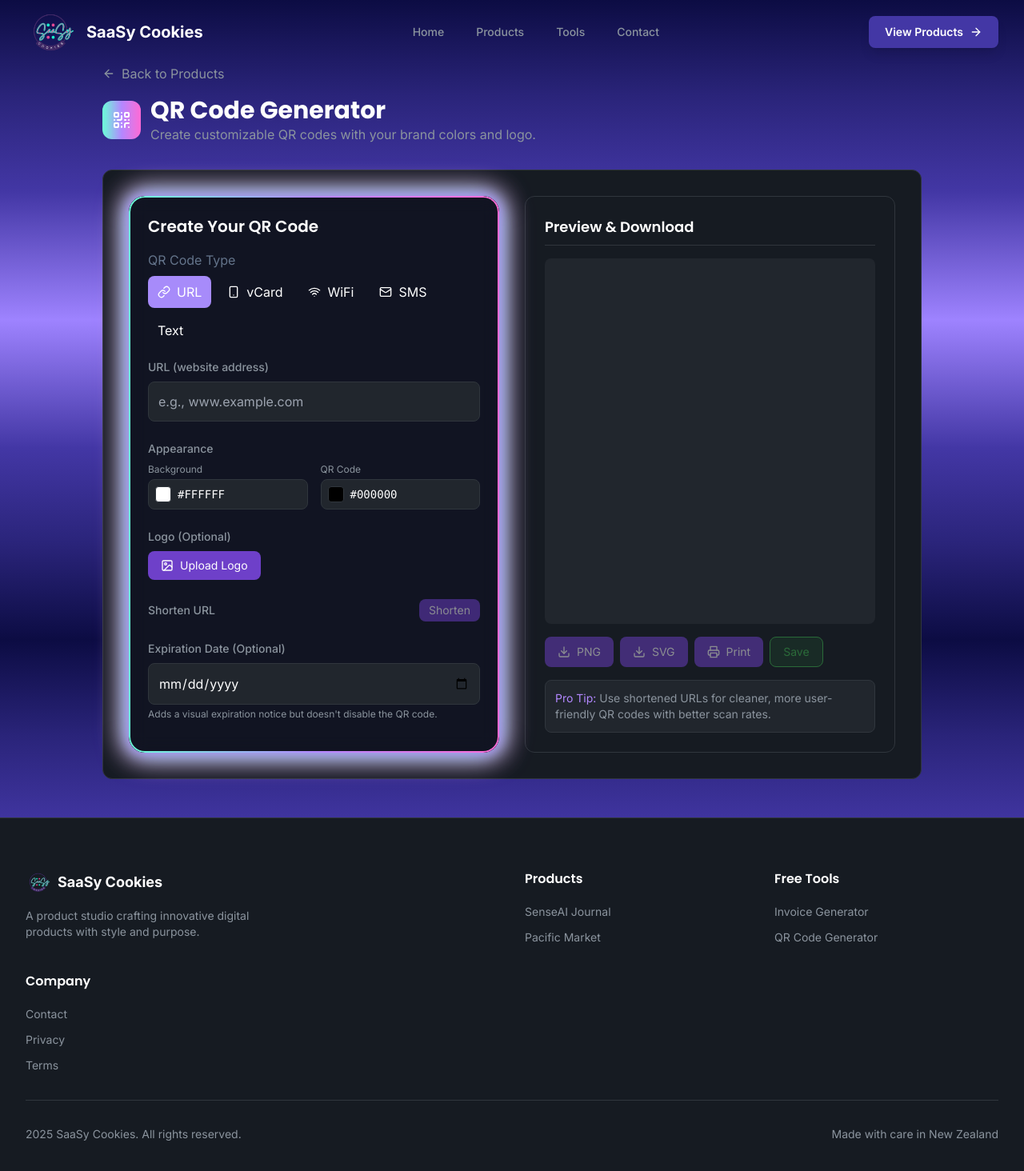
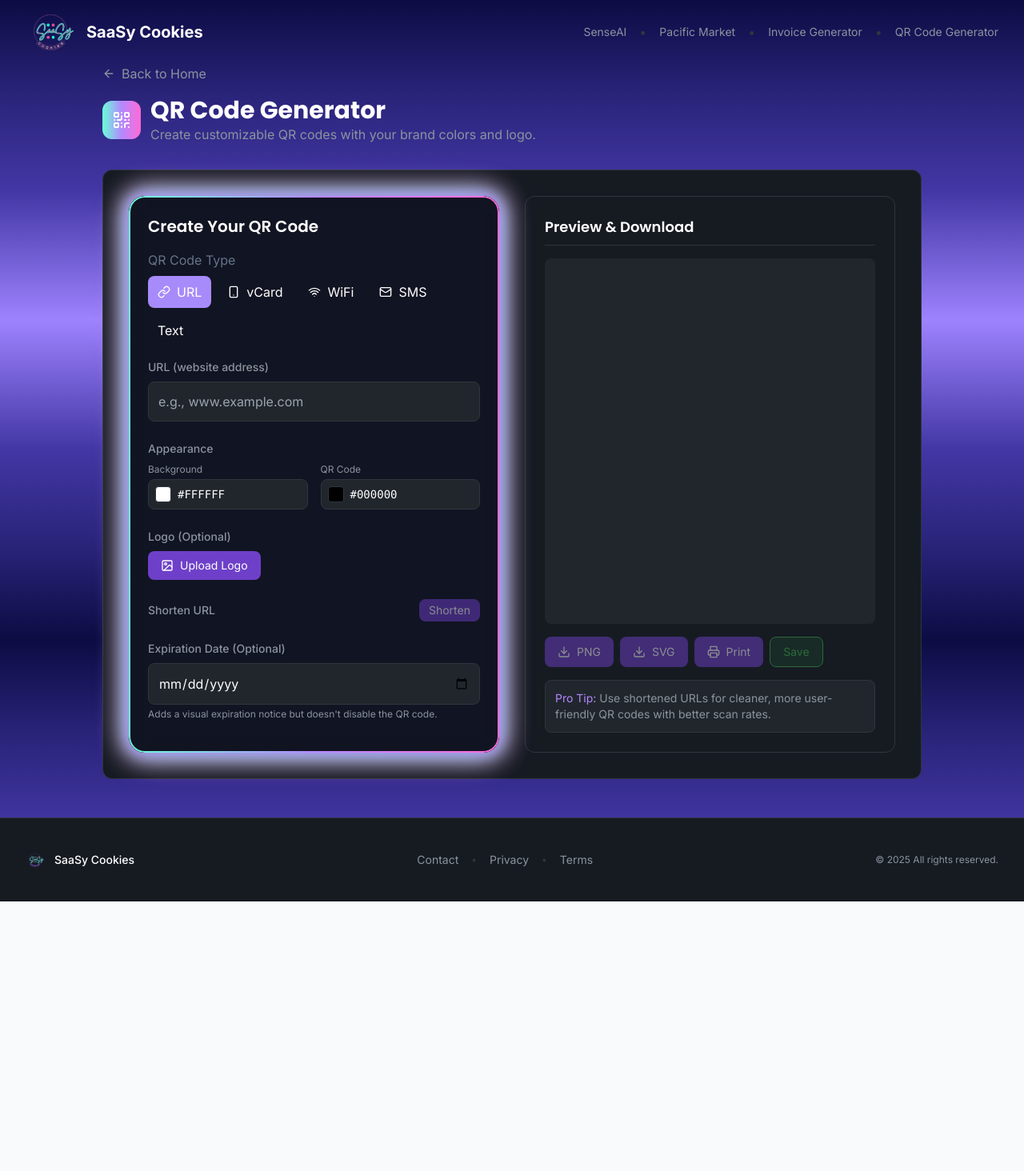
Before and after one commit to msbenioni/saasycookies, a React (Vite) app: page /tools/qr-generator in a window 1280 px wide. Shown: the top 1464 px of the page at 80% size. After the commit the page ends 1127 px from the top, so only its background shows below. Built offline with nearby package versions, Linux system fonts and the light colour scheme.

Commit message:
updated page messaging

```diff
--- a/src/App.tsx
+++ b/src/App.tsx
@@ -4,8 +4,6 @@ import { CompanyDetails, InvoiceDetails, StyleOptions } from './types';
 
 import MainLayout from './layouts/MainLayout';
 import HomePage from './pages/HomePage';
-import ProductsPage from './pages/products/ProductsPage';
-import ToolsPage from './pages/tools/ToolsPage';
 import InvoicePage from './pages/products/InvoicePage';
 import QRCodePage from './pages/products/QRCodePage';
 import TermsPage from './pages/TermsPage';
@@ -26,8 +24,6 @@ function App() {
       <Routes>
         <Route path="/" element={<MainLayout />}>
           <Route index element={<HomePage />} />
-          <Route path="products" element={<ProductsPage />} />
-          <Route path="tools" element={<ToolsPage />} />
           <Route path="tools/invoice-generator" element={<InvoicePage onGenerate={handleGenerateInvoice} />} />
           <Route path="tools/qr-generator" element={<QRCodePage />} />
           <Route path="terms" element={<TermsPage />} />
--- a/src/components/ProductPageLayout.tsx
+++ b/src/components/ProductPageLayout.tsx
@@ -17,8 +17,8 @@ export const ProductPageHeader: React.FC<ProductPageHeaderProps> = ({
   icon: Icon,
   title,
   description,
-  backLink = '/products',
-  backLabel = 'Back to Products',
+  backLink = '/',
+  backLabel = 'Back to Home',
 }) => {
   return (
     <div className="mb-8">
--- a/src/layouts/MainLayout.tsx
+++ b/src/layouts/MainLayout.tsx
@@ -1,6 +1,6 @@
 import React, { useState, useEffect } from 'react';
 import { Link, Outlet, useLocation } from 'react-router-dom';
-import { Menu, X, Wrench, Home, Mail, ArrowRight, Package } from 'lucide-react';
+import { Menu, X, Package } from 'lucide-react';
 import saasyLogo from '../assets/saasy_logo.png';
 import '../styles/colors.css';
 
@@ -69,12 +69,7 @@ const MainLayout: React.FC = () => {
     window.scrollTo({ top: 0, left: 0, behavior: 'auto' });
   }, [location.pathname]);
 
-  const navItems = [
-    { path: '/', label: 'Home', icon: Home },
-    { path: '/products', label: 'Products', icon: Package },
-    { path: '/tools', label: 'Tools', icon: Wrench },
-    { path: '/contact', label: 'Contact', icon: Mail },
-  ];
+  const navItems: any[] = [];
 
   const headerClasses = scrolled
     ? 'bg-[#161b22]/70 backdrop-blur-xl shadow-lg border-b border-[#30363d]/50'
@@ -105,10 +100,37 @@ const MainLayout: React.FC = () => {
           </nav>
 
           {/* CTA Button */}
-          <div className="hidden md:block">
-            <Link to="/products" className={`${CTA_BUTTON} px-5 py-2.5 text-sm shadow-lg`}>
-              View Products
-              <ArrowRight className="w-4 h-4" />
+          <div className="hidden md:flex items-center gap-4">
+            <a
+              href="https://senseai.co.nz"
+              target="_blank"
+              rel="noopener noreferrer"
+              className="text-sm text-[#8b949e] hover:text-[#b388ff] transition-colors"
+            >
+              SenseAI
+            </a>
+            <span className="text-[#30363d]">•</span>
+            <a
+              href="https://pacificmarket.co.nz"
+              target="_blank"
+              rel="noopener noreferrer"
+              className="text-sm text-[#8b949e] hover:text-[#10b981] transition-colors"
+            >
+              Pacific Market
+            </a>
+            <span className="text-[#30363d]">•</span>
+            <Link
+              to="/tools/invoice-generator"
+              className="text-sm text-[#8b949e] hover:text-[#A78BFA] transition-colors"
+            >
+              Invoice Generator
+            </Link>
+            <span className="text-[#30363d]">•</span>
+            <Link
+              to="/tools/qr-generator"
+              className="text-sm text-[#8b949e] hover:text-[#60A5FA] transition-colors"
+            >
+              QR Code Generator
             </Link>
           </div>
 
@@ -138,14 +160,36 @@ const MainLayout: React.FC = () => {
                 </Link>
               ))}
               <div className="pt-2 border-t border-[#30363d] mt-2">
-                <Link
-                  to="/products"
-                  onClick={() => setMobileMenuOpen(false)}
-                  className={`${CTA_BUTTON} w-full px-4 py-3 text-base`}
-                >
-                  <Package className="w-5 h-5" />
-                  View Products
-                </Link>
+                <div className="flex flex-col gap-2">
+                  <div className="flex items-center gap-2 text-xs">
+                    <span className="text-[#8b949e]">Quick links:</span>
+                    <Link
+                      to="/tools/invoice-generator"
+                      onClick={() => setMobileMenuOpen(false)}
+                      className="text-[#8b949e] hover:text-[#A78BFA] transition-colors"
+                    >
+                      Invoice Generator
+                    </Link>
+                    <span className="text-[#30363d]">•</span>
+                    <Link
+                      to="/tools/qr-generator"
+                      onClick={() => setMobileMenuOpen(false)}
+                      className="text-[#8b949e] hover:text-[#60A5FA] transition-colors"
+                    >
+                      QR Code Generator
+                    </Link>
+                  </div>
+                  <a
+                    href="https://senseai.co.nz"
+                    target="_blank"
+                    rel="noopener noreferrer"
+                    onClick={() => setMobileMenuOpen(false)}
+                    className={`${CTA_BUTTON} w-full px-4 py-3 text-base`}
+                  >
+                    <Package className="w-5 h-5" />
+                    Try SenseAI
+                  </a>
+                </div>
               </div>
             </nav>
           </div>
@@ -159,52 +203,27 @@ const MainLayout: React.FC = () => {
 
       {/* Footer */}
       <footer className="site-footer">
-        <div className="max-w-7xl mx-auto px-4 sm:px-6 lg:px-8 py-12">
-          <div className="grid grid-cols-1 md:grid-cols-4 gap-8 mb-8">
+        <div className="max-w-7xl mx-auto px-4 sm:px-6 lg:px-8 py-6">
+          <div className="flex flex-col md:flex-row justify-between items-center gap-4">
             {/* Brand */}
-            <div className="md:col-span-2">
-              <div className="flex items-center gap-2 mb-4">
-                <img src={saasyLogo} alt="SaaSy Cookies" className="h-8 w-auto" />
-                <span className="text-lg font-bold text-white">SaaSy Cookies</span>
-              </div>
-              <p className="text-sm text-[#8b949e] max-w-xs">
-                A product studio crafting innovative digital products with style and purpose.
-              </p>
+            <div className="flex items-center gap-3">
+              <img src={saasyLogo} alt="SaaSy Cookies" className="h-6 w-auto" />
+              <span className="text-sm font-medium text-white">SaaSy Cookies</span>
             </div>
 
-            {/* Products */}
-            <div>
-              <h4 className="font-semibold mb-4 text-white">Products</h4>
-              <ul className="space-y-2">
-                <li><FooterLink href="https://senseai.co.nz">SenseAI Journal</FooterLink></li>
-                <li><FooterLink href="https://pacificmarket.co.nz">Pacific Market</FooterLink></li>
-              </ul>
+            {/* Links */}
+            <div className="flex flex-wrap items-center gap-4 text-xs">
+              <FooterLink to="/contact">Contact</FooterLink>
+              <span className="text-[#30363d]">•</span>
+              <FooterLink to="/privacy">Privacy</FooterLink>
+              <span className="text-[#30363d]">•</span>
+              <FooterLink to="/terms">Terms</FooterLink>
             </div>
 
-            {/* Tools */}
-            <div>
-              <h4 className="font-semibold mb-4 text-white">Free Tools</h4>
-              <ul className="space-y-2">
-                <li><FooterLink to="/tools/invoice-generator">Invoice Generator</FooterLink></li>
-                <li><FooterLink to="/tools/qr-generator">QR Code Generator</FooterLink></li>
-              </ul>
+            {/* Copyright */}
+            <div className="text-xs text-[#8b949e]">
+              © {new Date().getFullYear()} All rights reserved.
             </div>
-
-            {/* Company */}
-            <div>
-              <h4 className="font-semibold mb-4 text-white">Company</h4>
-              <ul className="space-y-2">
-                <li><FooterLink to="/contact">Contact</FooterLink></li>
-                <li><FooterLink to="/privacy">Privacy</FooterLink></li>
-                <li><FooterLink to="/terms">Terms</FooterLink></li>
-              </ul>
-            </div>
-          </div>
-
-          {/* Bottom Bar */}
-          <div className="pt-8 border-t border-[#30363d] flex flex-col md:flex-row justify-between items-center gap-4">
-            <p className="text-sm text-[#8b949e]"> {new Date().getFullYear()} SaaSy Cookies. All rights reserved.</p>
-            <p className="text-sm text-[#8b949e]">Made with care in New Zealand </p>
           </div>
         </div>
       </footer>
--- a/src/pages/products/ProductsPage.tsx
+++ /dev/null
@@ -1,80 +0,0 @@
-import React from 'react';
-import GlassCard from '../../components/GlassCard';
-
-interface Product {
-  id: string;
-  name: string;
-  description: string;
-  icon: React.ReactNode;
-  color: string;
-  external: true;
-  url: string;
-}
-
-const ProductsPage: React.FC = () => {
-  const products: Product[] = [
-    {
-      id: 'senseai',
-      name: 'SenseAI',
-      description: 'AI-powered journaling system. Type it, say it, scan it.',
-      icon: <img src="/senseai_logo.png" alt="SenseAI" className="h-full w-full object-cover rounded-lg" />,
-      color: '#b388ff',
-      external: true,
-      url: 'https://senseai.co.nz'
-    },
-    {
-      id: 'pacificmarket',
-      name: 'Pacific Market',
-      description: 'Global directory for Pacific businesses, creators, and cultural practitioners. Made in the Pacific, shared with the world.',
-      icon: <img src="/pacificmarket_logo.png" alt="Pacific Market" className="h-full w-full object-cover rounded-lg" />,
-      color: '#10b981',
-      external: true,
-      url: 'https://pacificmarket.co.nz'
-    }
-  ];
-
-  return (
-    <div className="max-w-7xl mx-auto px-3 sm:px-4 lg:px-6 py-2">
-      <GlassCard className="p-8 md:p-12 shadow-none">
-        <div className="mb-10 text-center">
-          <h1 className="text-4xl font-heading font-bold mb-4 gradient-heading">Products</h1>
-          <p className="text-white max-w-2xl mx-auto">
-            Our flagship platforms designed to empower communities and businesses.
-          </p>
-        </div>
-        <div className="grid grid-cols-1 md:grid-cols-2 lg:grid-cols-3 gap-8">
-          {products.map((product) => (
-            <div
-              key={product.id}
-              className="glass-card p-6 flex flex-col items-center text-center shadow-none border border-[var(--glass-border)] transition-colors duration-300"
-              style={{ borderColor: product.color }}
-            >
-              <div
-                className="h-12 w-12 rounded-lg flex items-center justify-center mb-4"
-                style={{ backgroundColor: `${product.color}20` }}
-              >
-                <div style={{ color: product.color }}>{product.icon}</div>
-              </div>
-              <h3 className="text-xl font-heading font-semibold mb-2 heading-secondary" style={{ color: product.color }}>{product.name}</h3>
-              <p className="text-white mb-4">
-                {product.description}
-              </p>
-              {product.external ? (
-                <a
-                  href={product.url}
-                  target="_blank"
-                  rel="noopener noreferrer"
-                  className="saasy-button-soft-cta px-8 py-4 text-lg font-medium rounded-md"
-                >
-                  Visit <span className="ml-1">→</span>
-                </a>
-              ) : null}
-            </div>
-          ))}
-        </div>
-      </GlassCard>
-    </div>
-  );
-};
-
-export default ProductsPage;
--- a/src/pages/tools/ToolsPage.tsx
+++ /dev/null
@@ -1,82 +0,0 @@
-import React from 'react';
-import { FileText, QrCode, Wrench } from 'lucide-react';
-import GlassCard from '../../components/GlassCard';
-import SaasySoftButton from '../../components/SaasySoftButton';
-
-interface Tool {
-  id: string;
-  name: string;
-  description: string;
-  icon: React.ReactNode;
-  color: string;
-  path: string;
-}
-
-const ToolsPage: React.FC = () => {
-  const tools: Tool[] = [
-    {
-      id: 'invoice',
-      name: 'Invoice Generator',
-      description: 'Create professional invoices with GST and withholding tax calculations for New Zealand businesses.',
-      icon: <FileText className="h-6 w-6" />,
-      color: '#A78BFA',
-      path: '/tools/invoice-generator'
-    },
-    {
-      id: 'qrcode',
-      name: 'QR Code Generator',
-      description: 'Create customizable QR codes with your branding for websites, business cards, and more.',
-      icon: <QrCode className="h-6 w-6" />,
-      color: '#60A5FA',
-      path: '/tools/qr-generator'
-    }
-  ];
-
-  return (
-    <div className="max-w-7xl mx-auto px-3 sm:px-4 lg:px-6 py-2">
-      <GlassCard className="p-8 md:p-12 shadow-none">
-        <div className="mb-10 text-center">
-          <h1 className="text-4xl font-heading font-bold mb-4 gradient-heading">Free Tools</h1>
-          <p className="text-white max-w-2xl mx-auto">
-            Practical tools to help you run your business more efficiently.
-          </p>
-        </div>
-        <div className="grid grid-cols-1 md:grid-cols-2 lg:grid-cols-3 gap-8">
-          {tools.map((tool) => (
-            <div
-              key={tool.id}
-              className="glass-card p-6 flex flex-col items-center text-center shadow-none border border-[var(--glass-border)] transition-colors duration-300"
-              style={{ borderColor: tool.color }}
-            >
-              <div
-                className="h-12 w-12 rounded-lg flex items-center justify-center mb-4"
-                style={{ backgroundColor: `${tool.color}20` }}
-              >
-                <div style={{ color: tool.color }}>{tool.icon}</div>
-              </div>
-              <h3 className="text-xl font-heading font-semibold mb-2 heading-secondary" style={{ color: tool.color }}>{tool.name}</h3>
-              <p className="text-white mb-4">
-                {tool.description}
-              </p>
-              <SaasySoftButton to={tool.path}>
-                Launch <span className="ml-1">→</span>
-              </SaasySoftButton>
-            </div>
-          ))}
-        </div>
-
-        <div className="mt-12 text-center">
-          <div className="inline-flex items-center gap-2 px-4 py-2 rounded-full bg-white/10 backdrop-blur-sm border border-white/20 mb-4">
-            <Wrench className="w-4 h-4 text-[#6affd8]" />
-            <span className="text-sm font-medium text-[#b388ff]">More tools coming soon</span>
-          </div>
-          <p className="text-[var(--text-secondary)]">
-            We're constantly building new tools to help you succeed. Check back often for updates!
-          </p>
-        </div>
-      </GlassCard>
-    </div>
-  );
-};
-
-export default ToolsPage;
```
Also changed, not shown: src/pages/HomePage.tsx (+29 -61 lines).
